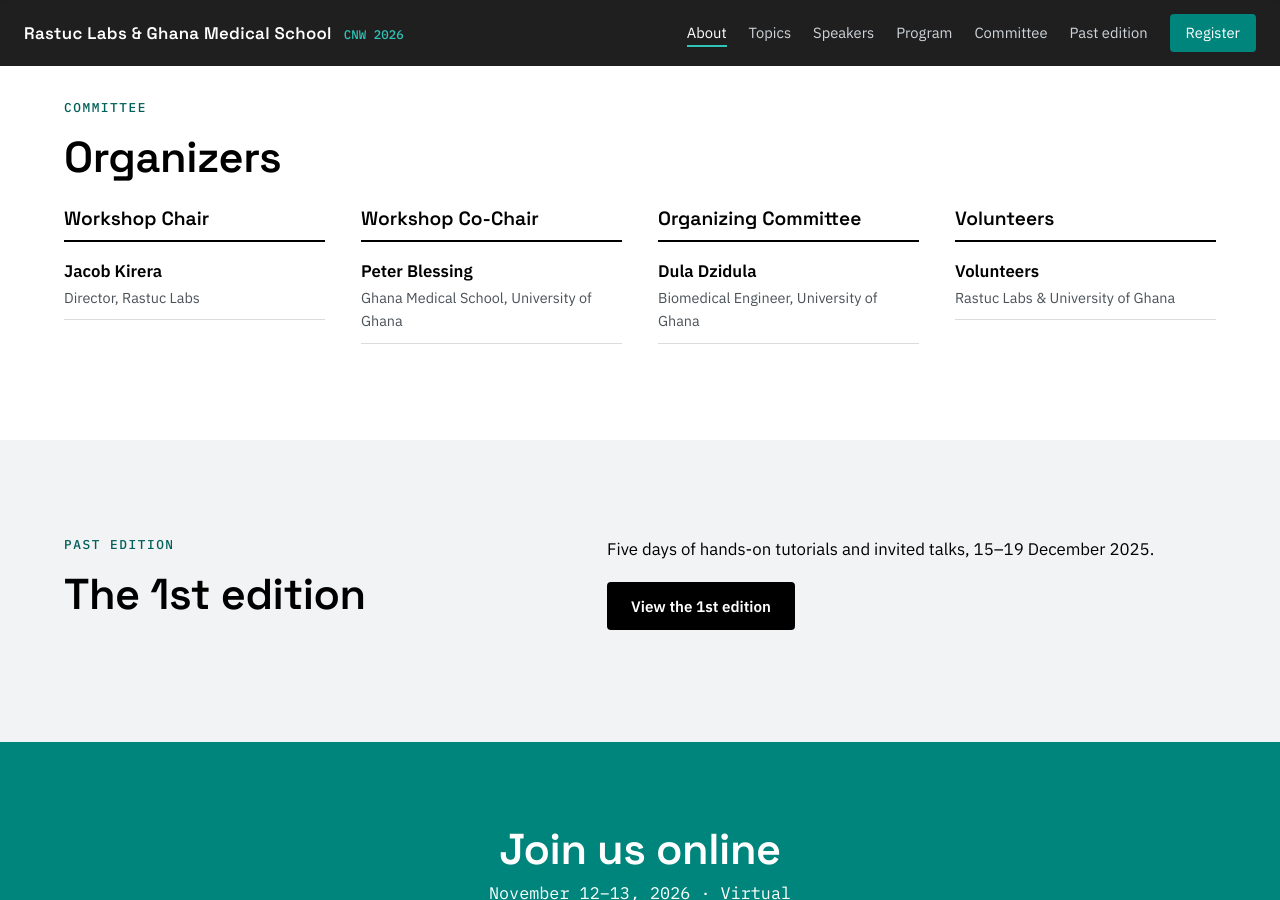
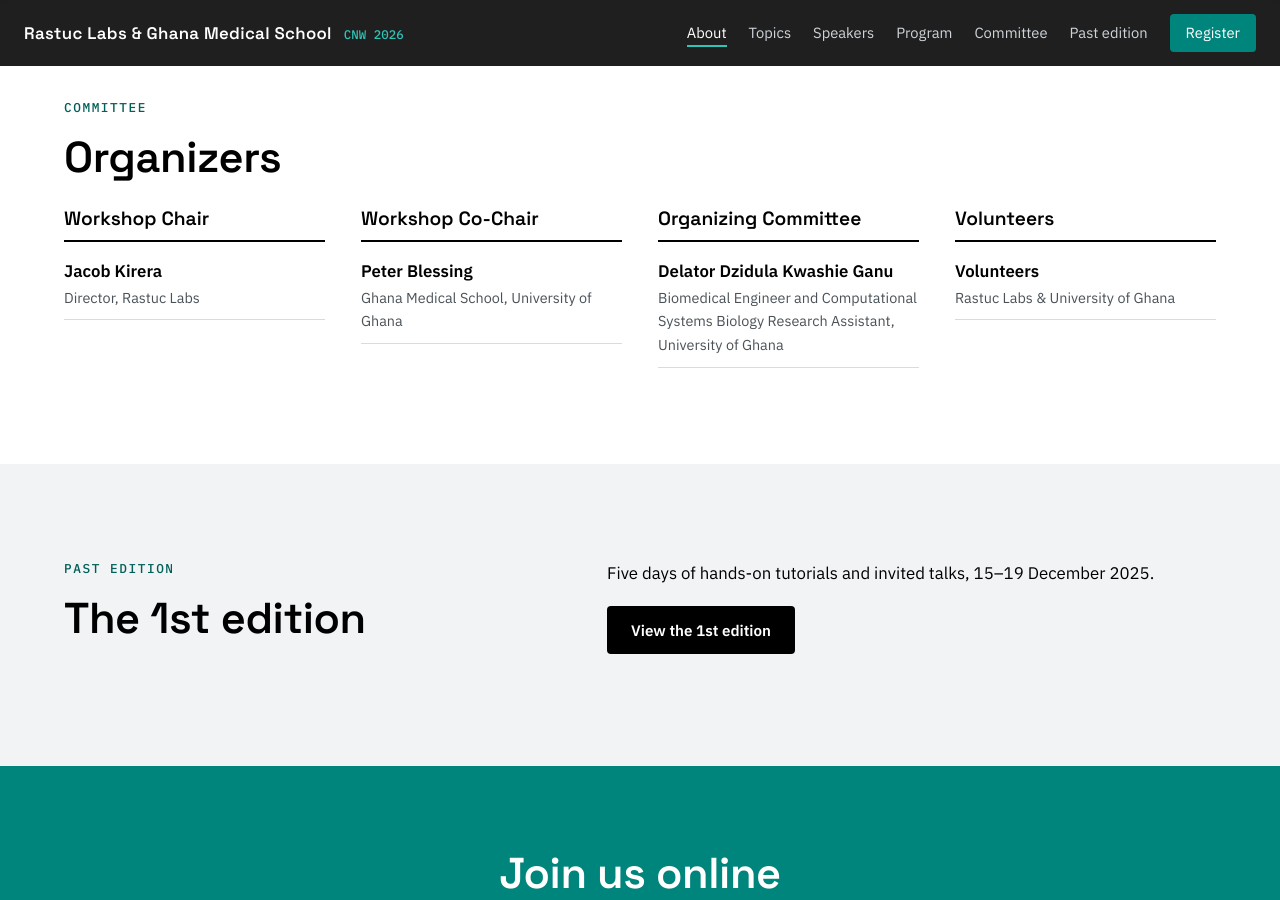
Before and after one commit to Kebaso-J/cnw2026, a Jekyll site: the page built from index.html, in a window 1280 px wide and 900 px high, scrolled down 4384 px. Built offline with Jekyll 4.4.1, drawn with Linux system fonts in a browser that asks for light colours; some of the changed text lies outside the part shown.

Commit message:
path: minor name corrections

```diff
--- a/_data/committee.yml
+++ b/_data/committee.yml
@@ -9,8 +9,8 @@
       affiliation: "Ghana Medical School, University of Ghana"
 - role: "Organizing Committee"
   people:
-    - name: "Dula Dzidula"
-      affiliation: "Biomedical Engineer, University of Ghana"
+    - name: "Delator Dzidula Kwashie Ganu"
+      affiliation: "Biomedical Engineer and Computational Systems Biology Research Assistant, University of Ghana"
 - role: "Volunteers"
   people:
     - name: "Volunteers"
--- a/_data/speakers.yml
+++ b/_data/speakers.yml
@@ -41,7 +41,7 @@
   talk: "Open-Science Ecosystems and Edge BCI Prototyping"
   status: "Invited"
   photo: ""
-- name: "Samwel Kiragu"
+- name: "Samuel Kiragu"
   affiliation: "Biomedical Engineering, Kenyatta University"
   talk: "From Neurons to Prints: Designing Bio-Compatible Structures and BCI Hardware"
   status: "Confirmed"
```
Also changed, not shown: 1 other file.
